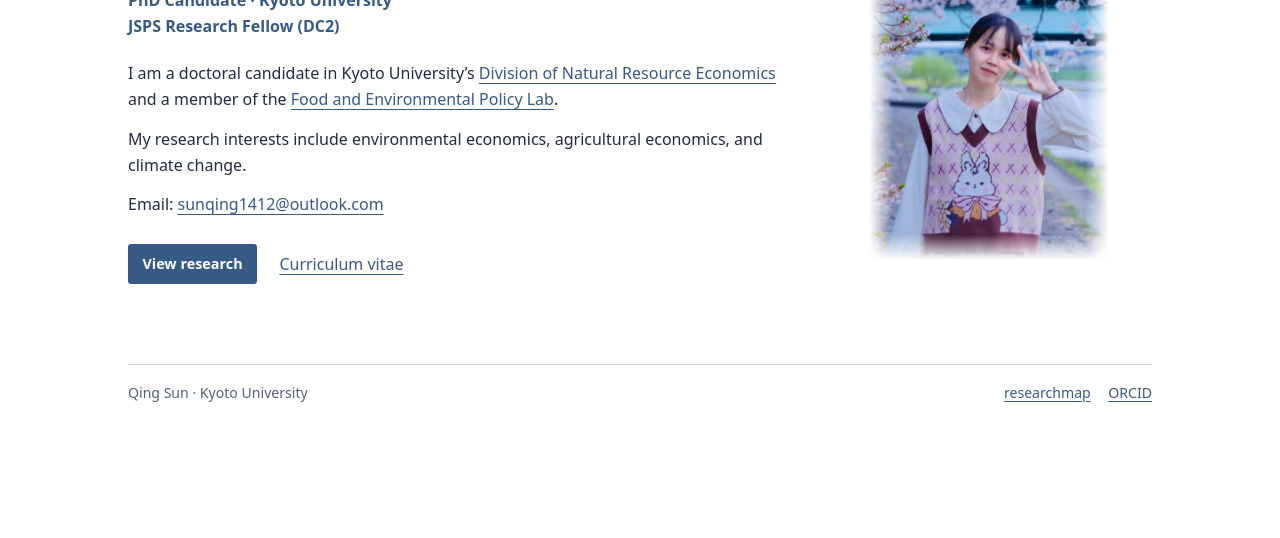
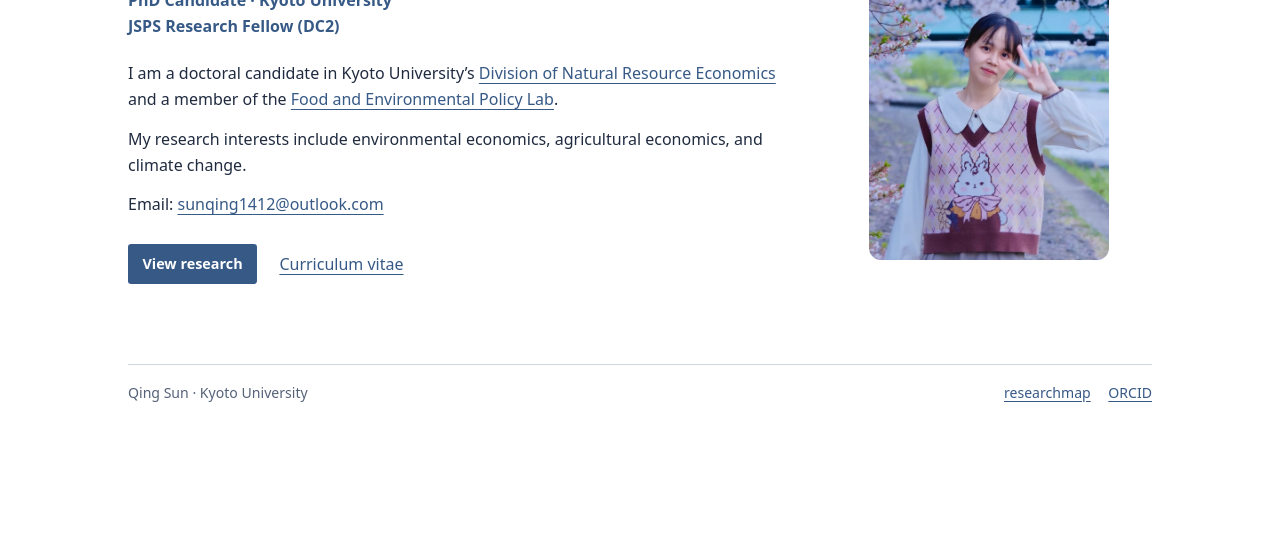
Before and after one commit to sq1513/sq1513.github.io, a plain HTML site: page index.html in a window 1280 px wide. Shown: the part 262-800 px from the top of the page. Drawn offline with Linux system fonts and the light colour scheme.

Commit message:
Give the homepage portrait gently rounded corners

```diff
--- a/assets/site.css
+++ b/assets/site.css
@@ -40,17 +40,8 @@ h3 { font-size: clamp(1.25rem, 2.5vw, 1.6rem); line-height: 1.35; }
 }
 .profile-heading { grid-area: heading; align-self: start; }
 .introduction { grid-area: intro; }
-.portrait-slot { grid-area: portrait; place-self: start center; width: min(100%, 240px); position: relative; }
-.portrait-slot img { display: block; width: 100%; height: auto; }
-.portrait-slot::after {
-  content: "";
-  position: absolute;
-  inset: 0;
-  pointer-events: none;
-  background:
-    linear-gradient(to right, white, transparent 10%, transparent 90%, white),
-    linear-gradient(to bottom, white, transparent 7%, transparent 93%, white);
-}
+.portrait-slot { grid-area: portrait; place-self: start center; width: min(100%, 240px); }
+.portrait-slot img { display: block; width: 100%; height: auto; border-radius: 12px; }
 .reading { max-width: 49rem; }
 .intro { max-width: 61ch; margin-block: 1rem; color: var(--muted); }
 .section { margin-top: 2rem; padding-top: 1.35rem; border-top: 1px solid var(--line); }
```
